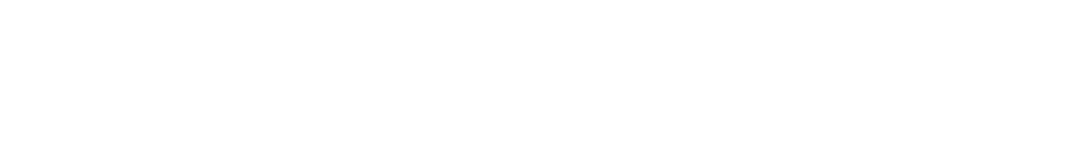
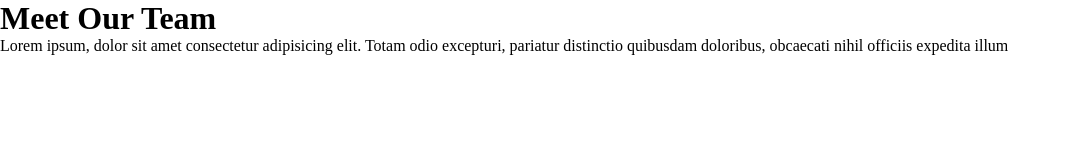
Before and after one commit to DANC0D3R/html-css-float-cards, a plain HTML site: page index.html in a window 1280 px wide. Shown: the whole page, without its empty margins (0-1070 px from the left). Drawn offline with Linux system fonts and the light colour scheme.

Commit message:
Completamento Header e Link ai Fonts

```diff
--- a/index.html
+++ b/index.html
@@ -7,11 +7,19 @@
     <title>Floating Cards</title>
     <link rel="stylesheet" href="css/style.css">
 
+    <!-- FONTS -->
+    <link rel="preconnect" href="https://fonts.googleapis.com">
+    <link rel="preconnect" href="https://fonts.gstatic.com" crossorigin>
+    <link href="https://fonts.googleapis.com/css2?family=Fredoka&family=Fredoka+One&family=Roboto&display=swap" rel="stylesheet">
+</head>
 
-</head>
 <body>
     <header>
-
+        <div class="container">
+            <!-- TITOLO -->
+            <h1>Meet Our Team</h1>
+            <p class="subtitle">Lorem ipsum, dolor sit amet consectetur adipisicing elit. Totam odio excepturi, pariatur distinctio quibusdam doloribus, obcaecati nihil officiis expedita illum</p>
+        </div>
     </header>
 
     <main>
```
